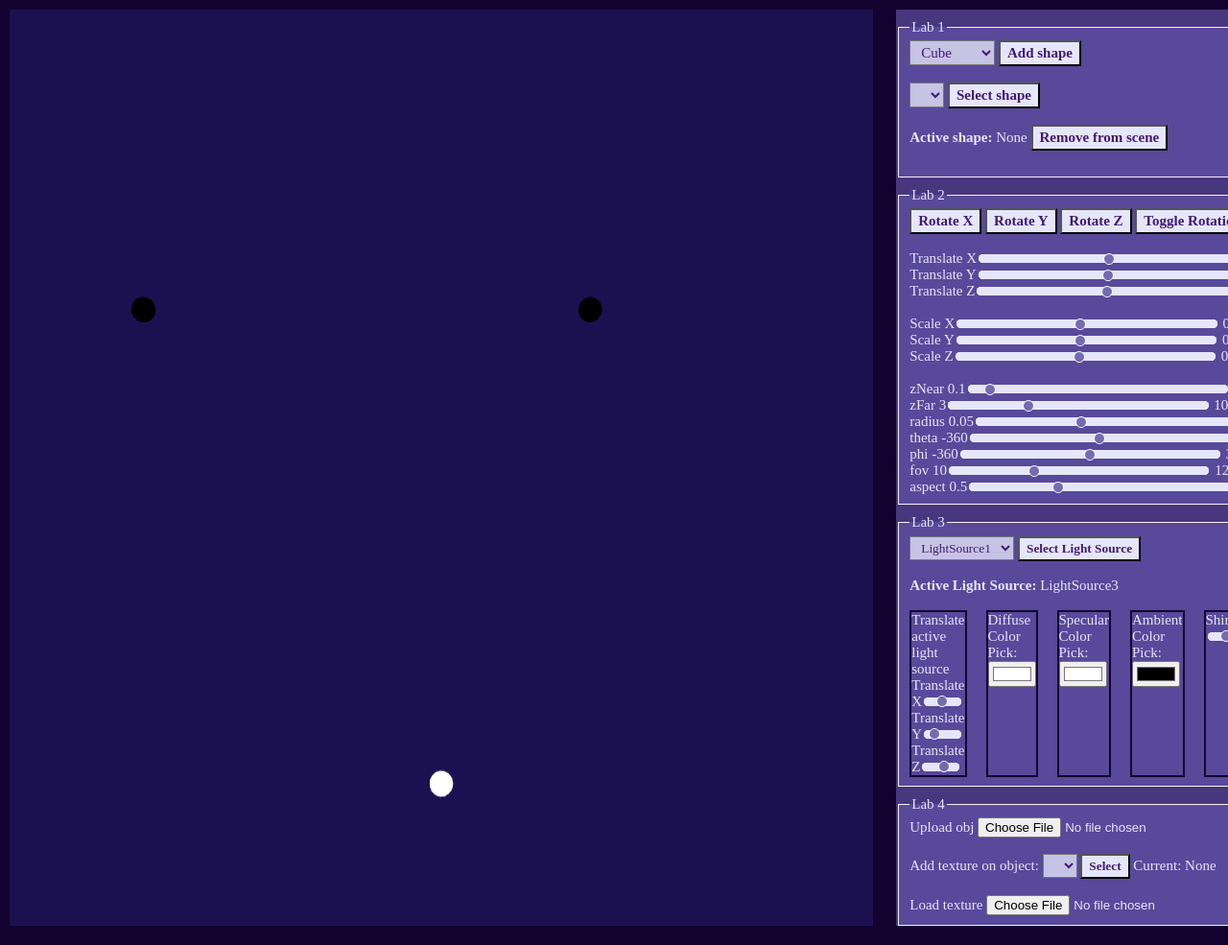
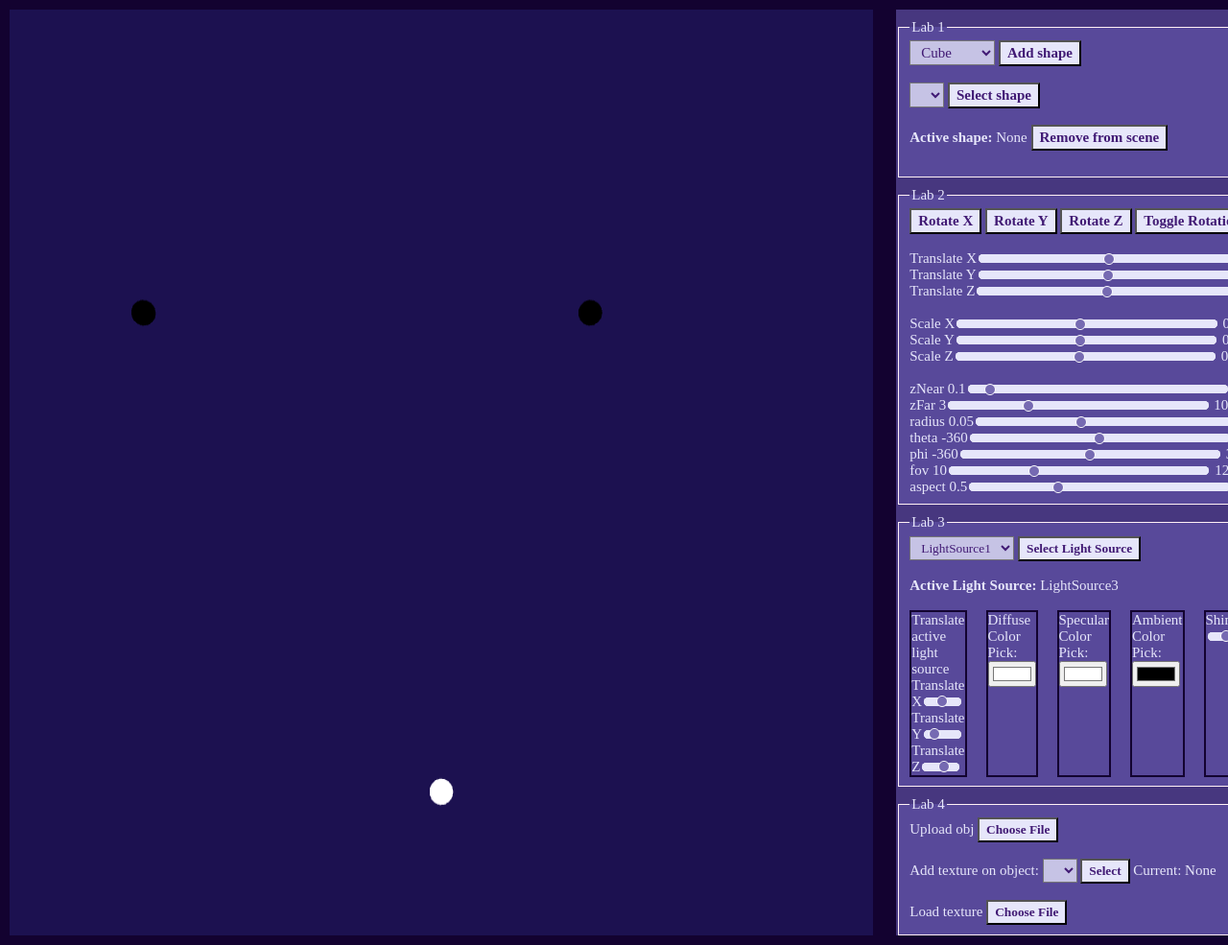
Before and after one commit to darkcat013/WebGL, a plain HTML site: page Labs/index.html in a window 1280 px wide. Shown: the top 985 px of the page at 96% size. Drawn offline with Linux system fonts and the light colour scheme.

Commit message:
Update styles.css

```diff
--- a/Labs/styles.css
+++ b/Labs/styles.css
@@ -16,6 +16,7 @@
     color:lavender;
 }
 
+* { font-family: 'Times New Roman', Times, serif; }
 
 body
  {
@@ -25,7 +26,6 @@ body
 
 select {
     background-color: rgba(230, 230, 250, 0.781);
-    font-family: 'Times New Roman', Times, serif;
     color:rgb(65, 26, 116);
     padding: 3px 7px;
 }
@@ -34,7 +34,6 @@ button {
     background-color: lavender;
     padding: 3px 7px;
     text-align: center;
-    font-family: 'Times New Roman', Times, serif;
     font-weight: bold;
     color:rgb(65, 26, 116);
  }
@@ -86,3 +85,21 @@ input[type=range] {
   .lab1 * {
       font-size: 100%;
   }
+
+  input[type=file]::file-selector-button {
+    background-color: lavender;
+    padding: 3px 7px;
+    text-align: center;
+    font-family: 'Times New Roman', Times, serif;
+    font-weight: bold;
+    color:rgb(65, 26, 116);
+  }
+
+  input[type="file"]{
+    color: transparent;
+  }
+
+  input[type=file]::file-selector-button:hover {
+    background-color: rgb(211, 211, 248);
+
+  }
```
